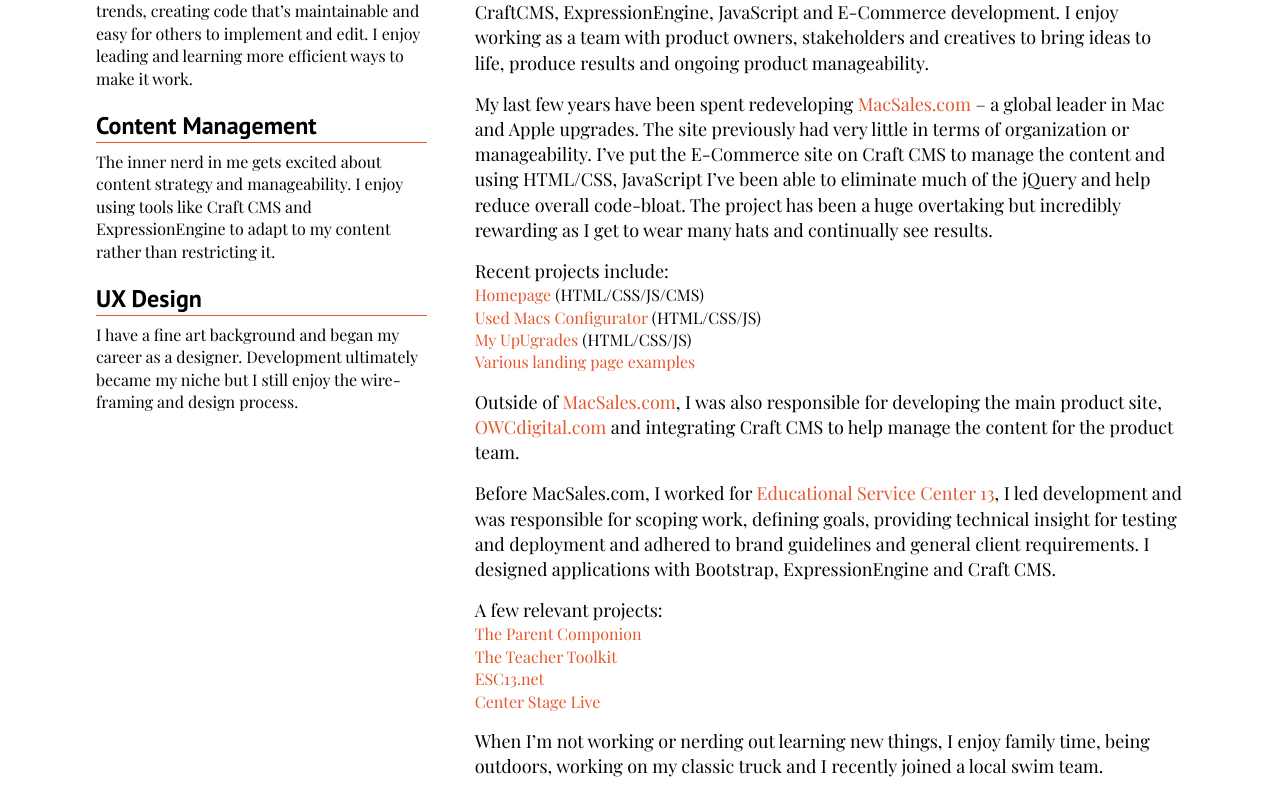
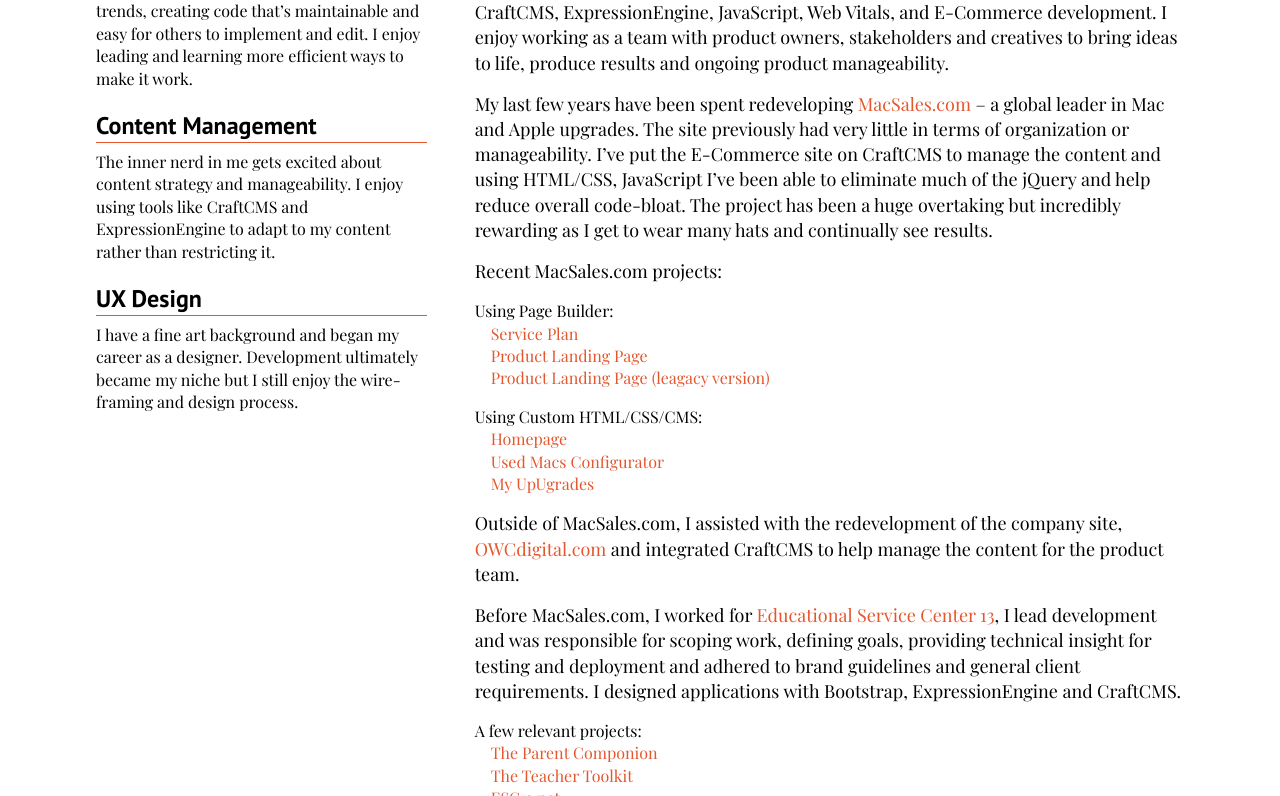
Before and after one commit to johnhoysa/online, a website: page src/pages/index.html in a window 1280 px wide. Shown: the part 463-1259 px from the top of the page. Drawn offline with nearby package versions, Linux system fonts and the light colour scheme; files that its build step writes are made by us from their sources; files whose address does not match are found by name.

Commit message:
Portfolio updates for 2020-2021

```diff
--- a/package.json
+++ b/package.json
@@ -5,9 +5,9 @@
   "main": "scripts.js",
   "license": "ics",
   "devDependencies": {
-    "node-minify": "^3.6.0",
-    "nodemon": "^1.19.0",
-    "node-sass": "^4.10.0"
+    "node-minify": "^0.11.1",
+    "node-sass": "^5.0.0",
+    "nodemon": "^1.19.0"
   },
   "scripts": {
     "clean": "rm -rf ./build",
--- a/src/assets/css/partials/about-me.scss
+++ b/src/assets/css/partials/about-me.scss
@@ -18,13 +18,16 @@
 .about-me p:first-of-type {
   margin-top: 8px;
 }
-.about-me ul,
-.about-me li {
+.about-me > ul,
+.about-me > li {
   font-size: 16px;
   line-height: 140%;
 }
-
-.about-me li {
+.about-me ul li ul {
+  margin-left: 16px;
+}
+.about-me > ul > li {
+  margin-top: 16px;
   margin-bottom: 0;
 }
 
--- a/src/pages/index.html
+++ b/src/pages/index.html
@@ -2,25 +2,49 @@
 <html xmlns="http://www.w3.org/1999/xhtml" lang="en-US">
   <head>
     <meta charset="utf-8" />
-    <meta name="viewport" content="width=device-width, initial-scale=1, shrink-to-fit=no" />
+    <meta
+      name="viewport"
+      content="width=device-width, initial-scale=1, shrink-to-fit=no"
+    />
 
-    <title>John Hoysa</title>
+    <title>John Hoysa 2021</title>
 
     <link rel="stylesheet" href="./assets/css/styles.css" />
-    <link href="https://fonts.googleapis.com/css?family=PT+Sans:400,700" rel="stylesheet" />
-    <link href="https://fonts.googleapis.com/css?family=Playfair+Display:400,700" rel="stylesheet" />
+    <link
+      href="https://fonts.googleapis.com/css?family=PT+Sans:400,700"
+      rel="stylesheet"
+    />
+    <link
+      href="https://fonts.googleapis.com/css?family=Playfair+Display:400,700"
+      rel="stylesheet"
+    />
 
-    <meta name="title" content="John Hoysa - Online home">
-    <meta name="description" content="This is the online home of John Hoysa, a front-end developer based in Austin texas.">
-    <meta name="keywords" content="front-end developer, wanna be designer, CMS Integration">
-    <meta name="robots" content="index, follow">
-    <meta http-equiv="Content-Type" content="text/html; charset=utf-8">
-    <meta name="language" content="English">
+    <meta name="title" content="John Hoysa - Online home" />
+    <meta
+      name="description"
+      content="This is the online home of John Hoysa, a front-end developer based in Austin texas."
+    />
+    <meta
+      name="keywords"
+      content="front-end developer, wanna be designer, CMS Integration"
+    />
+    <meta name="robots" content="index, follow" />
+    <meta http-equiv="Content-Type" content="text/html; charset=utf-8" />
+    <meta name="language" content="English" />
 
     <meta property="og:title" content="John Hoysa - Online Home" />
-    <meta property="og:image" content="https://johnhoysa.com/assets/images/john-hoysa.jpg" />
-    <meta property="og:site_name" content="John Hoysa, resume and soon to be more" />
-    <meta property="og:description" content="This is the online home of John Hoysa, a front-end developer based in Austin texas." />
+    <meta
+      property="og:image"
+      content="https://johnhoysa.com/assets/images/john-hoysa.jpg"
+    />
+    <meta
+      property="og:site_name"
+      content="John Hoysa, resume and soon to be more"
+    />
+    <meta
+      property="og:description"
+      content="This is the online home of John Hoysa, a front-end developer based in Austin texas."
+    />
   </head>
 
   <body>
@@ -29,21 +53,37 @@
         <ul class="nav__items">
           <li class="nav__item"><a href="/">About</a></li>
 
-          <li class="nav__item"><a href="mailto:johnhoysa@gmail.com?subject=Email from johnhoysa.com">Email</a></li>
+          <li class="nav__item">
+            <a
+              href="mailto:johnhoysa@gmail.com?subject=Email from johnhoysa.com"
+              >Email</a
+            >
+          </li>
 
-          <li class="nav__item"><a href="./assets/docs/john-hoysa-resume-2020.pdf">Resume</a></li>
+          <li class="nav__item">
+            <a href="./assets/docs/john-hoysa-resume-2020.pdf">Resume</a>
+          </li>
         </ul>
       </nav>
       <div class="hero__wrap">
-        <img src="./assets/images/profile-picture.png" alt="John Hoysa" height="" width="" />
+        <img
+          src="./assets/images/profile-picture.png"
+          alt="John Hoysa"
+          height=""
+          width=""
+        />
         <div class="hero__bio">
           <h1>John Hoysa</h1>
           <p>
-            Highly versatile front-end developer with extensive experience in HTML/CSS, Content Management Systems and E-Commerce environments. Intermediate knowledge of JavaScript&nbsp;and&nbsp;jQuery.
+            Highly versatile front-end developer with extensive experience in
+            HTML/CSS, Content Management Systems and E-Commerce environments.
+            Intermediate knowledge of JavaScript&nbsp;and&nbsp;jQuery.
           </p>
           <ul class="social__icons">
             <li class="social__icon">
-              <a href="mailto:johnhoysa@gmail.com?subject=Email from johnhoysa.com">
+              <a
+                href="mailto:johnhoysa@gmail.com?subject=Email from johnhoysa.com"
+              >
                 <svg width="24" height="19" xmlns="http://www.w3.org/2000/svg">
                   <g fill="#000" fill-rule="evenodd">
                     <path
@@ -85,63 +125,130 @@
     <main>
       <aside>
         <h4>Development</h4>
-        <p>Passionate about development and new trends, creating code that’s maintainable and easy for others to implement and edit. I enjoy leading and learning more efficient ways to make it work.</p>
+        <p>
+          Passionate about development and new trends, creating code that’s
+          maintainable and easy for others to implement and edit. I enjoy
+          leading and learning more efficient ways to make it work.
+        </p>
         <h4>Content Management</h4>
-        <p>The inner nerd in me gets excited about content strategy and manageability. I enjoy using tools like Craft CMS and ExpressionEngine to adapt to my content rather than restricting it.</p>
+        <p>
+          The inner nerd in me gets excited about content strategy and
+          manageability. I enjoy using tools like CraftCMS and ExpressionEngine
+          to adapt to my content rather than restricting it.
+        </p>
         <h4>UX Design</h4>
-        <p>I have a fine art background and began my career as a designer. Development ultimately became my niche but I still enjoy the wire-framing and design process.</p>
+        <p>
+          I have a fine art background and began my career as a designer.
+          Development ultimately became my niche but I still enjoy the
+          wire-framing and design process.
+        </p>
       </aside>
 
       <article class="about-me">
         <h2>About Me</h2>
         <p>
-          I’m a multidiscipline front-end developer with extensive experience in HTML, CSS, CraftCMS, ExpressionEngine, JavaScript and E-Commerce development. I enjoy working as a team with product owners, stakeholders
-          and creatives to bring ideas to life, produce results and ongoing product manageability.
+          I’m a multidiscipline front-end developer with extensive experience in
+          HTML, CSS, CraftCMS, ExpressionEngine, JavaScript, Web Vitals, and
+          E-Commerce development. I enjoy working as a team with product owners,
+          stakeholders and creatives to bring ideas to life, produce results and
+          ongoing product manageability.
         </p>
 
         <p>
-          My last few years have been spent redeveloping <a href="https://eshop.macsales.com/">MacSales.com</a> – a global leader in Mac and Apple upgrades. The site previously had very little in terms of organization or
-          manageability. I’ve put the E-Commerce site on Craft CMS to manage the content and using HTML/CSS, JavaScript I’ve been able to eliminate much of the jQuery and help reduce overall code-bloat. The project has
-          been a huge overtaking but incredibly rewarding as I get to wear many hats and continually see results.
+          My last few years have been spent redeveloping
+          <a href="https://eshop.macsales.com/">MacSales.com</a> – a global
+          leader in Mac and Apple upgrades. The site previously had very little
+          in terms of organization or manageability. I’ve put the E-Commerce
+          site on CraftCMS to manage the content and using HTML/CSS, JavaScript
+          I’ve been able to eliminate much of the jQuery and help reduce overall
+          code-bloat. The project has been a huge overtaking but incredibly
+          rewarding as I get to wear many hats and continually see results.
         </p>
 
-        <p>Recent projects include:</p>
+        <p>Recent MacSales.com projects:</p>
         <ul>
-          <li><a href="https://eshop.macsales.com/">Homepage</a> <small>(HTML/CSS/JS/CMS)</small></li>
-          <li><a href="https://eshop.macsales.com/configure-my-mac-2019/UAQA">Used Macs Configurator</a> <small>(HTML/CSS/JS)</small></li>
-          <li><a href="https://eshop.macsales.com/upgrades/">My UpUgrades</a> <small>(HTML/CSS/JS)</small></li>
           <li>
-            <a href="https://eshop.macsales.com/shop/ssd/owc">Various</a>
-
-            <a href="https://eshop.macsales.com/shop/Thunderbolt/">landing</a>
-
-            <a href="https://eshop.macsales.com/shop/Apple/Laptop/Batteries">page</a>
-
-            <a href="https://eshop.macsales.com/shop/docks/owc-thunderbolt-3-dock">examples</a>
+            Using Page Builder:
+            <ul>
+              <li>
+                <a href="https://eshop.macsales.com/service/eclipse"
+                  >Service Plan</a
+                >
+              </li>
+              <li>
+                <a href="https://eshop.macsales.com/shop/akitio-node-titan"
+                  >Product Landing Page</a
+                >
+              </li>
+              <li>
+                <a
+                  href="https://eshop.macsales.com/shop/internal_storage/Data_Doubler"
+                  >Product Landing Page (leagacy version)</a
+                >
+              </li>
+            </ul>
+          </li>
+          <li>
+            Using Custom HTML/CSS/CMS:
+            <ul>
+              <li><a href="https://eshop.macsales.com/">Homepage</a></li>
+              <li>
+                <a href="https://eshop.macsales.com/configure-my-mac-2019/UAQA"
+                  >Used Macs Configurator</a
+                >
+              </li>
+              <li>
+                <a href="https://eshop.macsales.com/upgrades/">My UpUgrades</a>
+              </li>
+            </ul>
           </li>
         </ul>
         <p>
-          Outside of <a href="https://eshop.macsales.com/">MacSales.com</a>, I was also responsible for developing the main product site, <a href="https://www.owcdigital.com">OWCdigital.com</a> and integrating Craft CMS
-          to help manage the content for the product team.
+          Outside of MacSales.com, I assisted with the redevelopment of the
+          company site,
+          <a href="https://www.owcdigital.com">OWCdigital.com</a> and integrated
+          CraftCMS to help manage the content for the product team.
         </p>
         <p>
-          Before MacSales.com, I worked for <a href="http://www4.esc13.net">Educational Service Center 13</a>, I led development and was responsible for scoping work, defining goals, providing technical insight for
-          testing and deployment and adhered to brand guidelines and general client requirements. I designed applications with Bootstrap, ExpressionEngine and Craft CMS.
+          Before MacSales.com, I worked for
+          <a href="http://www4.esc13.net">Educational Service Center 13</a>, I
+          lead development and was responsible for scoping work, defining goals,
+          providing technical insight for testing and deployment and adhered to
+          brand guidelines and general client requirements. I designed
+          applications with Bootstrap, ExpressionEngine and CraftCMS.
         </p>
-        <p>A few relevant projects:</p>
+
         <ul>
-          <li><a href="http://www.parentcompanion.org">The Parent Componion</a></li>
-          <li><a href="http://www.theteachertoolkit.com">The Teacher Toolkit</a></li>
-          <li><a href="http://www4.esc13.net">ESC13.net</a></li>
-          <li><a href="http://centerstagelive.com">Center Stage Live</a></li>
+          <li>
+            A few relevant projects:
+            <ul>
+              <li>
+                <a href="http://www.parentcompanion.org"
+                  >The Parent Componion</a
+                >
+              </li>
+              <li>
+                <a href="http://www.theteachertoolkit.com"
+                  >The Teacher Toolkit</a
+                >
+              </li>
+              <li><a href="http://www4.esc13.net">ESC13.net</a></li>
+              <li>
+                <a href="http://centerstagelive.com">Center Stage Live</a>
+              </li>
+            </ul>
+          </li>
         </ul>
 
         <p>
-          When I’m not working or nerding out learning new things, I enjoy family time, being outdoors, working on my classic truck and I recently joined a local swim team.
+          When I’m not working or nerding out, I enjoy family time, swimming,
+          biking and working on my classic truck.
         </p>
         <ul class="social__icons">
           <li class="social__icon">
-            <a href="mailto:johnhoysa@gmail.com?subject=Email from johnhoysa.com">
+            <a
+              href="mailto:johnhoysa@gmail.com?subject=Email from johnhoysa.com"
+            >
               <svg width="24" height="19" xmlns="http://www.w3.org/2000/svg">
                 <g fill="#000" fill-rule="evenodd">
                   <path
@@ -186,9 +293,16 @@
           <ul class="nav__items">
             <li class="nav__item"><a href="/">About</a></li>
 
-            <li class="nav__item"><a href="mailto:johnhoysa@gmail.com?subject=Email from johnhoysa.com">Email</a></li>
+            <li class="nav__item">
+              <a
+                href="mailto:johnhoysa@gmail.com?subject=Email from johnhoysa.com"
+                >Email</a
+              >
+            </li>
 
-            <li class="nav__item"><a href="./assets/docs/john-hoysa-resume-2020.pdf">Resume</a></li>
+            <li class="nav__item">
+              <a href="./assets/docs/john-hoysa-resume-2020.pdf">Resume</a>
+            </li>
           </ul>
         </nav>
       </div>
```
Also changed, not shown: 6 other files.
